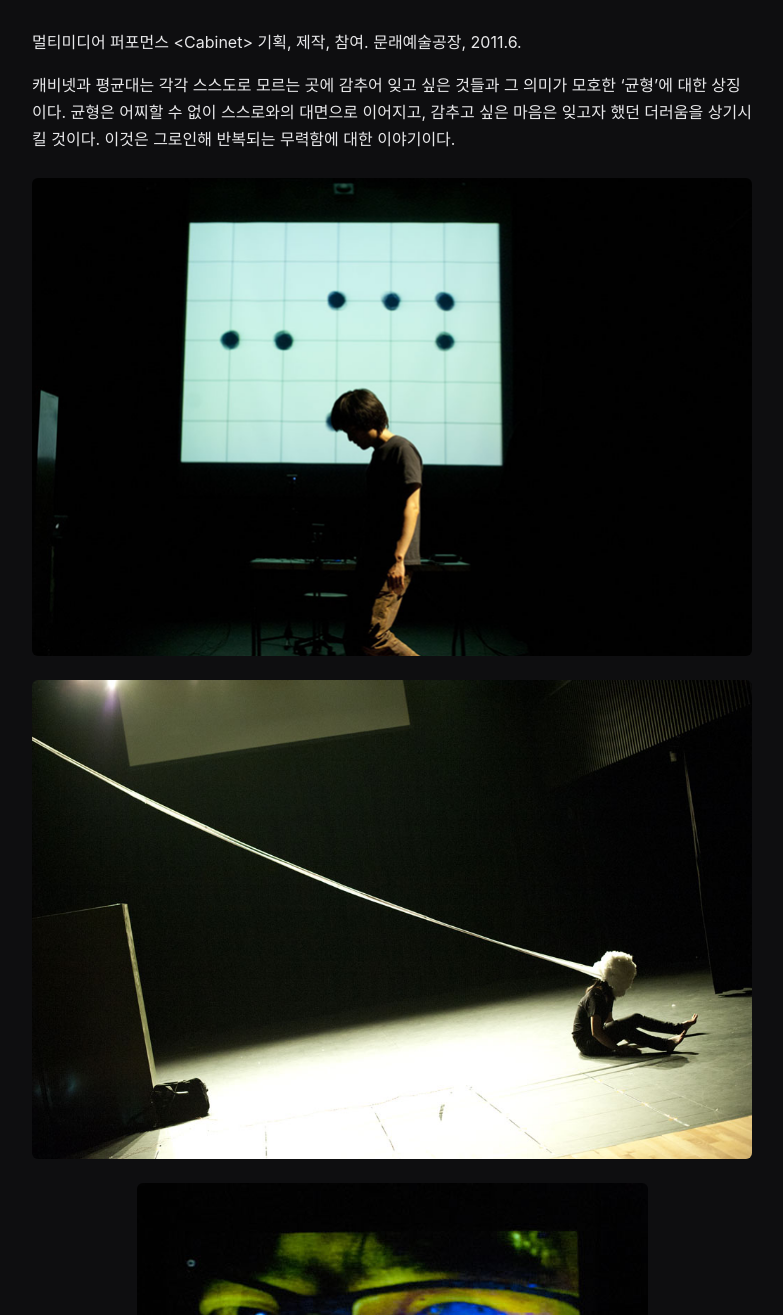
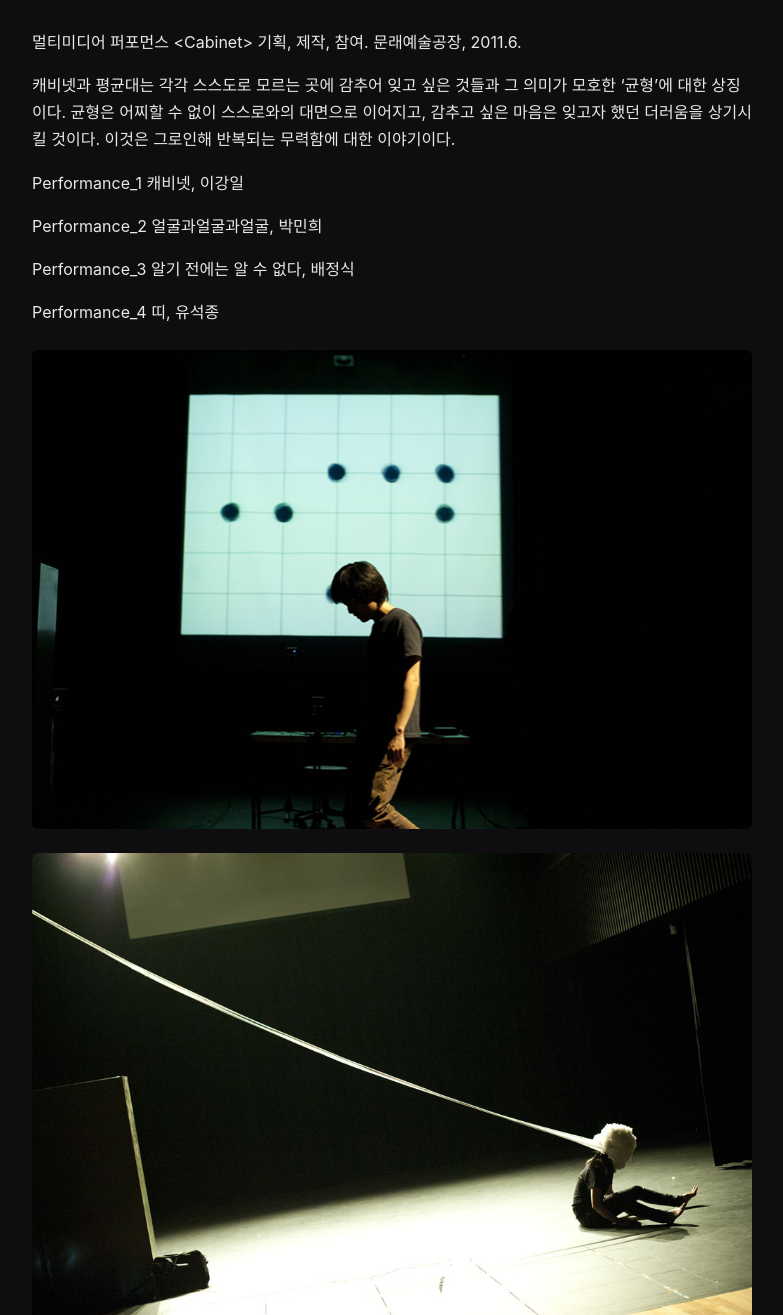
Before and after one commit to morfant/Gang-il-Yi, a Jekyll site: the page built from _projects/cabinet.md, in a window 1280 px wide and 1400 px high, scrolled down 595 px, cut to the strip 85-1400 px from the top of the window. Shown: the whole strip, without its empty margins (248-1031 px from the left). Built offline with Jekyll 4.4.1, drawn with Linux system fonts in a browser that asks for light colours; some web fonts are replaced.

Commit message:
Markdown: single line breaks render as <br> (hard_wrap); keep image grid intact
Co-Authored-By: Claude Fable 5.1 <noreply@anthropic.com>

```diff
--- a/_config.yml
+++ b/_config.yml
@@ -33,7 +33,7 @@ markdown: kramdown
 highlighter: rouge
 kramdown:
   input: GFM
-  hard_wrap: false
+  hard_wrap: true    # 본문에서 줄만 바꿔도 다음 줄로 (빈 줄 = 문단 간격)
   auto_ids: true
 
 encoding: "utf-8"
--- a/_projects/cabinet.md
+++ b/_projects/cabinet.md
@@ -32,6 +32,15 @@ role_en: "multimedia performance, planning and production"
 
 캐비넷과 평균대는 각각 스스도로 모르는 곳에 감추어 잊고 싶은 것들과 그 의미가 모호한 '균형'에 대한 상징이다. 균형은 어찌할 수 없이 스스로와의 대면으로 이어지고, 감추고 싶은 마음은 잊고자 했던 더러움을 상기시킬 것이다. 이것은 그로인해 반복되는 무력함에 대한 이야기이다.
 
+Performance_1 캐비넷, 이강일
+
+Performance_2 얼굴과얼굴과얼굴, 박민희
+
+Performance_3 알기 전에는 알 수 없다, 배정식
+
+Performance_4 띠, 유석종
+
+
 ![](/img/cabinet_1.png)
 
 ![](/img/cabinet_doc_0.jpg)
--- a/assets/css/main.css
+++ b/assets/css/main.css
@@ -221,6 +221,7 @@ img { max-width: 100%; height: auto; display: block; }
   display: grid; grid-template-columns: repeat(auto-fit, minmax(min(260px, 100%), 1fr));
   gap: 0.8rem; justify-content: center; margin: 1.5rem 0;
 }
+.project-body p:has(> img:nth-of-type(2)) br { display: none; }  /* 줄바꿈이 <br>로 바뀌어도 격자엔 영향 없게 */
 .project-body p:has(> img:nth-of-type(2)) img {
   margin: 0; width: 100%; aspect-ratio: 4 / 3; object-fit: contain; background: var(--bg-soft);
 }
```
Also changed, not shown: CLAUDE.md (+1 -0 lines), 사이트-관리-가이드.md (+4 -0 lines).
